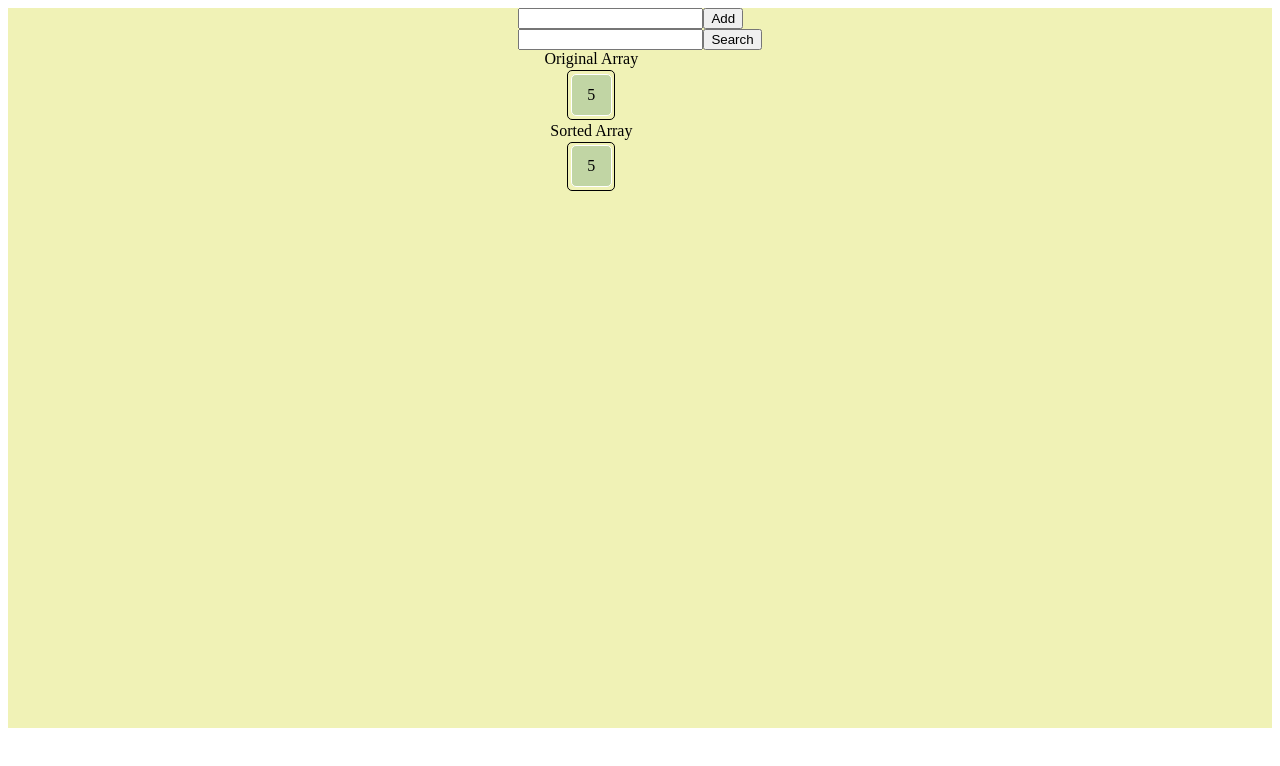
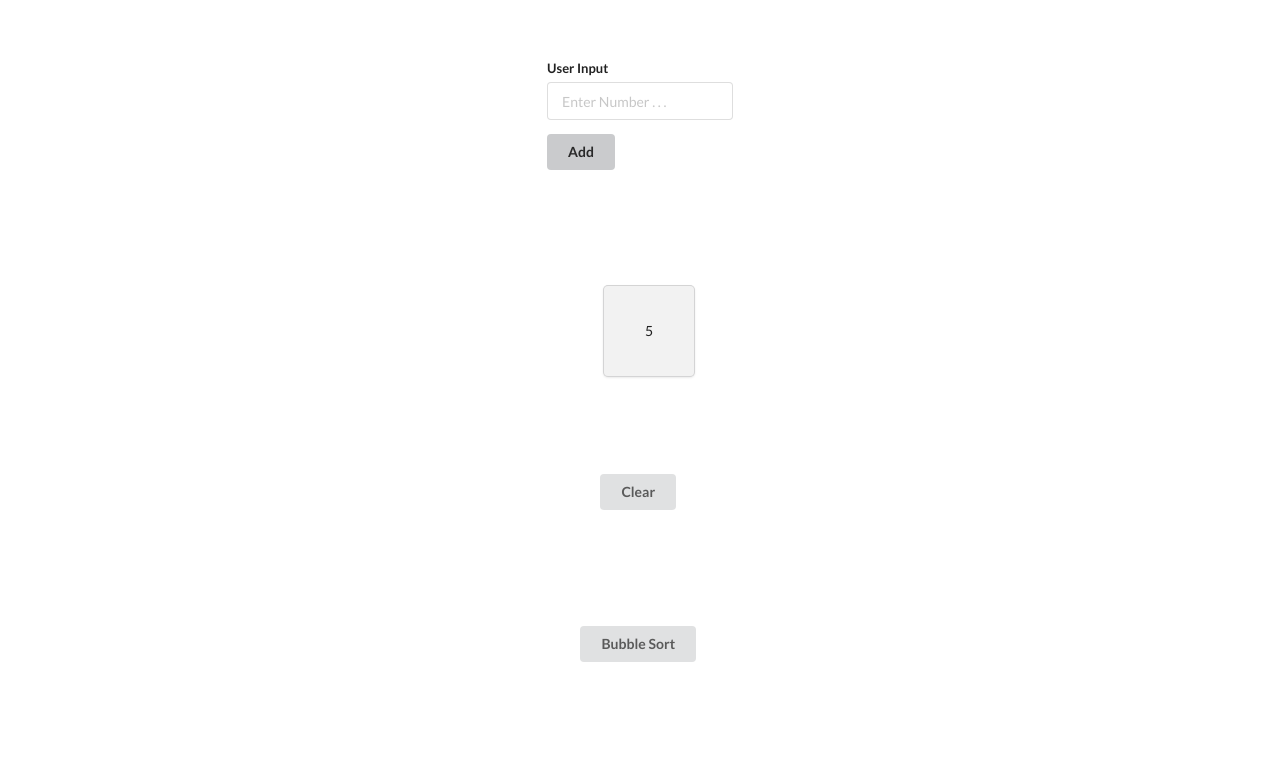
Before and after one commit to khal-d25/Algorithms, a React (Create React App) app: page / in a window 1280 px wide. Both pictures are taken after typing "5" into the empty fields and a click on the button "Add". Shown: the top 766 px of the page. Built offline with nearby package versions, Linux system fonts and the light colour scheme.

Commit message:
second commit

```diff
--- a/package.json
+++ b/package.json
@@ -1,5 +1,5 @@
 {
-  "name": "algorithms",
+  "name": "algorithms2",
   "version": "0.1.0",
   "private": true,
   "dependencies": {
--- a/public/index.html
+++ b/public/index.html
@@ -4,6 +4,8 @@
     <meta charset="utf-8" />
     <link rel="icon" href="%PUBLIC_URL%/favicon.ico" />
     <meta name="viewport" content="width=device-width, initial-scale=1" />
+
+    <link rel="stylesheet" href="https://cdnjs.cloudflare.com/ajax/libs/semantic-ui/2.4.1/semantic.min.css" integrity="sha512-8bHTC73gkZ7rZ7vpqUQThUDhqcNFyYi2xgDgPDHc+GXVGHXq+xPjynxIopALmOPqzo9JZj0k6OqqewdGO3EsrQ==" crossorigin="anonymous" referrerpolicy="no-referrer" />
     <meta name="theme-color" content="#000000" />
     <meta
       name="description"
--- a/src/Components/App.js
+++ b/src/Components/App.js
@@ -1,15 +1,70 @@
-import React from "react";
-import BinarySearch from './BinarySearch'
+import React,{useState} from "react";
+import BubbleSort from './BubbleSort'
 import './app.css'
 
+const App = ()=>{
 
-const App = ()=>{
-    return(
+
+
+
+    const [state, setState] = useState('home')
+    const [mainArray, setMainArray] = useState([])
+    const [n,setN] = useState('')
+
+    const onNumberAdd = (e)=>{
+        e.preventDefault()
+        let temp = mainArray.slice();
+        temp.push(parseInt(n))
+        setMainArray(temp.slice());
+        setN('')
+    }
+
+    const madeArray = mainArray.map((item,index)=>{
+        return (
+            <div key={index} className="column eblock">
+                <div className="ui fluid card imageItem">
+                    <div className="image images"><span>{item}</span></div>
+                </div>
+            </div>
+            )
+    })
+
+
+    if(state ==='home'){
+        return(
+            <div id="homeContainer">
+                <form id='inputForm' className="ui form" onSubmit={(e)=>{onNumberAdd(e)}}>
+                <div className="field">
+                <label>User Input</label>
+                <input id="inputInput"
+                className="ui input number"
+                placeholder="Enter Number . . ."
+                onChange={(e)=>{setN(e.target.value)}}
+                value={n}
+                type='number'></input>
+                </div>
+
+                <button className="ui button">Add</button>
+                </form>
+                <div className="ui grid" id="madeArrayContainer">{madeArray}</div>
+                <button className="ui button" onClick={()=>{setMainArray([])}}>Clear</button>
+
+                <button className="ui button" onClick={()=>{setState('bubble')}}>Bubble Sort</button>
+
+            </div>
+            )
+    }
+    else if(state==='bubble'){
+        return(
+
         <div id="appContainer">
-            <BinarySearch />
+                <button className="ui button" onClick={()=>{setState('home')}}>Home</button>
+                <BubbleSort data={mainArray}/>
 
         </div>
-    )
+        )
+    }
+
+
 }
-
 export default App;
--- a/src/Components/Array.js
+++ b/src/Components/Array.js
@@ -1,19 +1,27 @@
 import React from "react";
-import './app.css'
-
 
 const Array = (props)=>{
 
-    if(props.data !== undefined){
-        const array = props.data.map((item,index)=>{
-            return <div className="block" key={index}>{item}</div>
-        })
+    let arr = props.data;
 
-        return(
-            <div className="eachArray">{array}</div>
-        )
-    }
+    const sarr = arr.map((item,index)=>{
 
+
+
+        return (
+            <div style={{order:index}} id={index} key={index} className="column eblock block">
+                <div className="ui fluid card imageItem">
+                    <div className="image images"><span>{item}</span></div>
+                </div>
+            </div>
+                )
+    })
+
+    return(
+        <div id='arraySorting' className="ui grid">
+            {sarr}
+        </div>
+    )
 }
 
 export default Array;
--- a/src/Components/BinarySearch.js
+++ /dev/null
@@ -1,88 +0,0 @@
-import React,{useState} from "react";
-import Array from "./Array";
-import './app.css'
-
-
-
-const BinarySearch = ()=>{
-
-
-    const [arr,setArray] = useState([])
-    const [sarr,setsArray] = useState([])
-    const [n, setN] = useState('')
-    const [s, setS] = useState('')
-
-    const addNumberToArray = (e)=>{
-
-        e.preventDefault()
-        let temp = arr.slice();
-        temp.push(parseInt(n));
-        setArray(temp.slice())
-        temp = temp.sort((a,b)=> a-b);
-        setsArray(temp.slice())
-        console.log(temp)
-        setN('')
-
-    }
-
-     const onSrcValue = (e)=>{
-         console.log(e)
-         setS(parseInt(e))
-     }
-
-    const binarySearch = (e,low,high)=>{
-        e.preventDefault()
-        let post = sarr.slice(low,high)
-        console.log(post)
-        // let tPost = <Array data={post}/>;
-        // document.querySelector('#arrayContainer').append(tPost)
-        let mid = Math.floor((low + high)/2)
-
-        if(s===sarr[mid]){
-            console.log('found')
-        }
-        else if(s>sarr[mid]){
-            return binarySearch(e,mid+1,high)
-        }
-        else if(s<sarr[mid]){
-            return  binarySearch(e,low,mid-1)
-        }
-
-    }
-
-
-
-    return(
-        <div id="binarySrcContainer">
-            <form id="inputForm" onSubmit={(e)=>{addNumberToArray(e)}}>
-
-            <input
-            onChange={(e)=>{setN(e.target.value)}}
-            value={n}
-            type='number'></input>
-            <button id="addBtn">Add</button>
-            </form>
-        <div>
-        <form onSubmit={(e)=>{binarySearch(e,0,arr.length)}}>
-
-            <input
-            onChange={(e)=>{onSrcValue(e.target.value)}}
-            value={s}
-            type='number'></input>
-            <button id="srcBtn">Search</button>
-        </form>
-            <div id="arrayContainer">
-                Original Array
-            <Array data={arr}/>
-                Sorted Array
-            <Array data={sarr}/>
-            </div>
-
-        </div>
-        </div>
-
-
-    )
-}
-
-export default BinarySearch;
--- /dev/null
+++ b/src/Components/BubbleSort.js
@@ -0,0 +1,129 @@
+import React from "react";
+import './app.css'
+import Array from './Array'
+
+
+const BubbleSort = (props)=>{
+
+    let stat = 0;
+
+
+
+    const pauser = ()=>{
+        return new Promise(resolve=>{
+            let go = ()=>{
+                stat = 0;
+            resolve("resolved");
+            }
+
+            document.addEventListener('wheel',(e)=>{
+                if(e.deltaY>0){
+                    go();
+                }
+
+            })
+
+        })
+    }
+
+    const sortArray = async()=>{
+
+        document.getElementById('sortBtn').style.display = 'none';
+        alert('scroll down for step wise sorting')
+        let currentArray = []
+
+        let list = document.querySelectorAll('.block')
+        // console.log(list[0].children[0].children)
+        let n = list.length
+        for(let i =0; i<n;i++){
+            currentArray.push(parseInt(list[i].children[0].innerText))
+        }
+        // console.log(currentArray)
+        // document.getElementById('0').style.order = 1;
+        // document.getElementById('1').style.order = 0;
+        // let one = currentArray[0];
+        // let two = currentArray[1];
+        // currentArray[0] = two;
+        // currentArray[1] = one;
+        // console.log(currentArray)
+
+        for(let i =0;i<n-1;i++){
+            for(let j =0;j<n-1-i;j++){
+                // console.log(j, 'J')
+                stat =1;
+                let one = j;
+                let two = j +1;
+                let newL = document.querySelectorAll('.block')
+
+
+                let elOne = [];
+                newL.forEach(element => {
+                    // element.children[0].style.backgroundColor = 'white'
+                    if(element.style.order==one || element.style.order==two){
+                        element.children[0].style.backgroundColor = 'green'
+                        elOne.push(element)
+                    }
+                });
+
+                await pauser();
+                    // console.log(elOne)
+
+                if(currentArray[one]>currentArray[two]){
+
+
+
+                    // if(stat ===1) await pauser();
+
+                    // elOne[0].style.order = two.toString()
+                    // elOne[1].style.order = one.toString()
+                    elOne[0].style.order = two.toString();
+                    elOne[1].style.order = one.toString();
+                    elOne[0].children[0].style.backgroundColor = 'orange';
+                    elOne[1].children[0].style.backgroundColor = 'orange';
+                    // document.getElementById(two.toString()).style.order = one.toString();
+
+                    let valOne = currentArray[one];
+                    let valtwo = currentArray[two];
+                    currentArray[one] = valtwo;
+                    currentArray[two] = valOne;
+                    // console.log(currentArray)
+
+                    await pauser();
+
+
+
+
+                }
+
+                newL.forEach(element => {
+                    element.children[0].style.backgroundColor = 'white'
+
+                });
+
+
+            }
+
+        }
+
+        alert('array sorted')
+
+    }
+
+    // const sortArray = async ()=>{
+    //     for(let i = 0;i<10;i++){
+    //         stat =1;
+    //         console.log(i)
+    //         if(stat ===1) await pauser();
+    //     }
+    // }
+
+
+    return(
+        <div id="bubbleSortContainer">
+            <Array data={props.data}/>
+            <button id="sortBtn" className="ui button" onClick={sortArray}>Sort</button>
+        </div>
+        )
+
+}
+export default BubbleSort;
--- a/src/Components/app.css
+++ b/src/Components/app.css
@@ -1,42 +1,108 @@
-#appContainer{
+
+#homeContainer{
+    display: flex;
+    height: 90vh;
     width: 100%;
-    height: 90vh;
+    flex-direction: column;
+    justify-content: space-around;
+    align-items: center;
+
+}
+
+#madeArrayContainer{
+    width: 100%;
+}
+
+.eblock{
+    max-width: 100px;
+    min-width: 100px;
+    max-height: 100px;
+    min-height: 100px;
+}
+
+.imageItem{
+    max-width: 90px;
+    min-width: 90px;
+    max-height: 90px;
+    min-height: 90px;
+}
+
+.images{
+
+
+    max-width: 90px;
+    min-width: 90px;
+    max-height: 90px;
+    min-height: 90px;
+    text-align: center;
+
+}
+
+.images span{
     display: flex;
-    flex-direction: column;
+    width: 100%;
+    height: 90px;
+    justify-content: center;
     align-items: center;
-    background-color: #F0F2B6;
 }
 
 
-#arrayContainer{
-    width: 60%;
-    height: 250px;
+#appContainer{
     display: flex;
+    width: 100%;
+    height: 90vh;
     flex-direction: column;
     align-items: center;
-}
-
-.eachArray{
-    width: fit-content;
-    display: flex;
-    flex-direction: row;
     justify-content: space-around;
-    border: 1px solid black;
-    padding: 2px;
-    margin: 2px;
-    border-radius: 5px;
 }
 
 
-.block{
-    background-color: #C1D5A4;
-    width: 40px;
-    height: 40px;
-    pad: 2px;
+
+
+/* .arrayContainer{
+    display: flex;
+    flex-direction: row;
+    padding: 2%;
+    justify-content: space-around;
+    border :1px solid black;
+    border-radius: 5px;
+} */
+
+
+#madeArrayContainer{
+    display: flex;
+    justify-content: center;
+}
+
+
+
+
+/* .blocks{
+    flex-grow: 1;
+    height: 100px;
     margin: 2%;
     display: flex;
+    flex-direction: row;
     justify-content: center;
     align-items: center;
-    border-radius: 5px;
-    border: 1px solid white;
+    border: 1px solid black;
+    border-radius: 2.5px;
+} */
+
+
+#bubbleSortContainer{
+    display: flex;
+    flex-direction: column;
+    width: 100%;
+    height:80%;
+    justify-content: space-around;
+    align-items: center;
+
 }
+
+#arraySorting{
+    display: flex;
+    width: 100%;
+    flex-direction: row;
+    justify-content: center;
+}
--- a/src/index.js
+++ b/src/index.js
@@ -3,7 +3,6 @@ import ReactDOM from "react-dom/client";
 import App from './Components/App'
 
 
-const rootEl = document.querySelector('#root');
-
+const rootEl = document.querySelector('#root')
 
 ReactDOM.createRoot(rootEl).render(<App/>)
```
Also changed, not shown: 1 other file (tests, documents, lock files or other folders).
